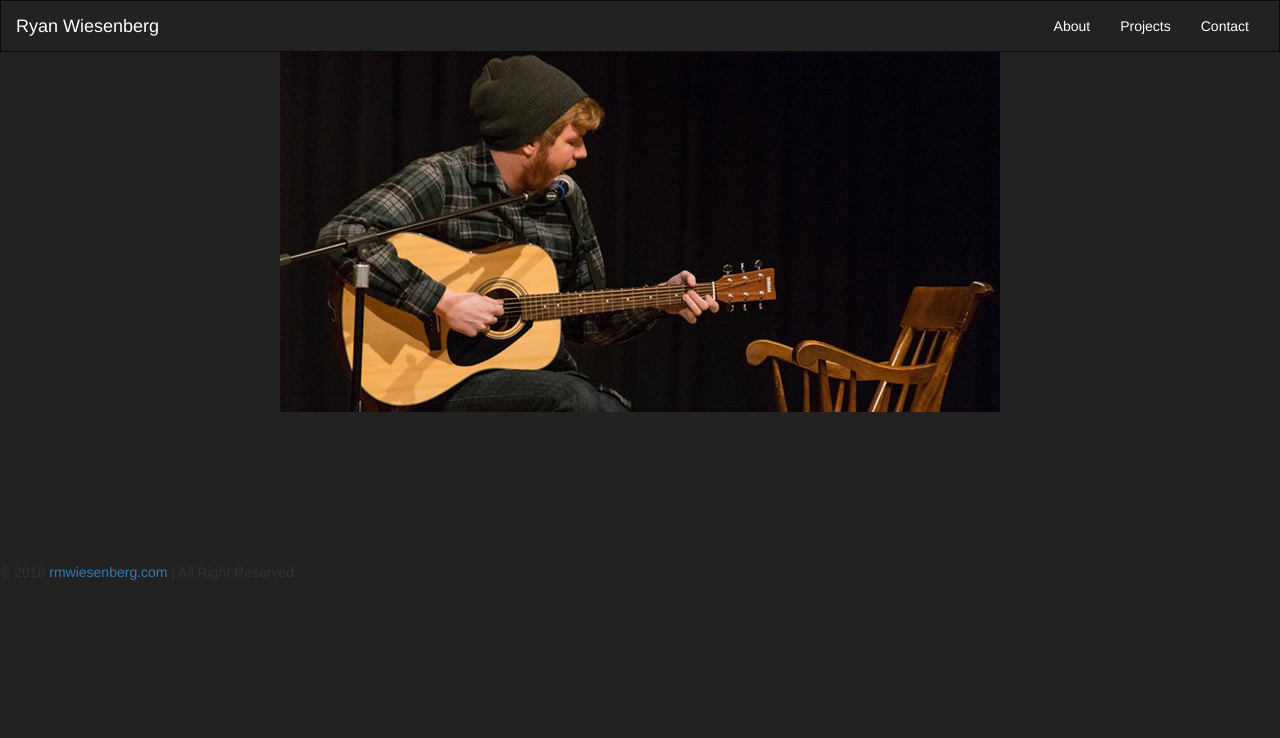
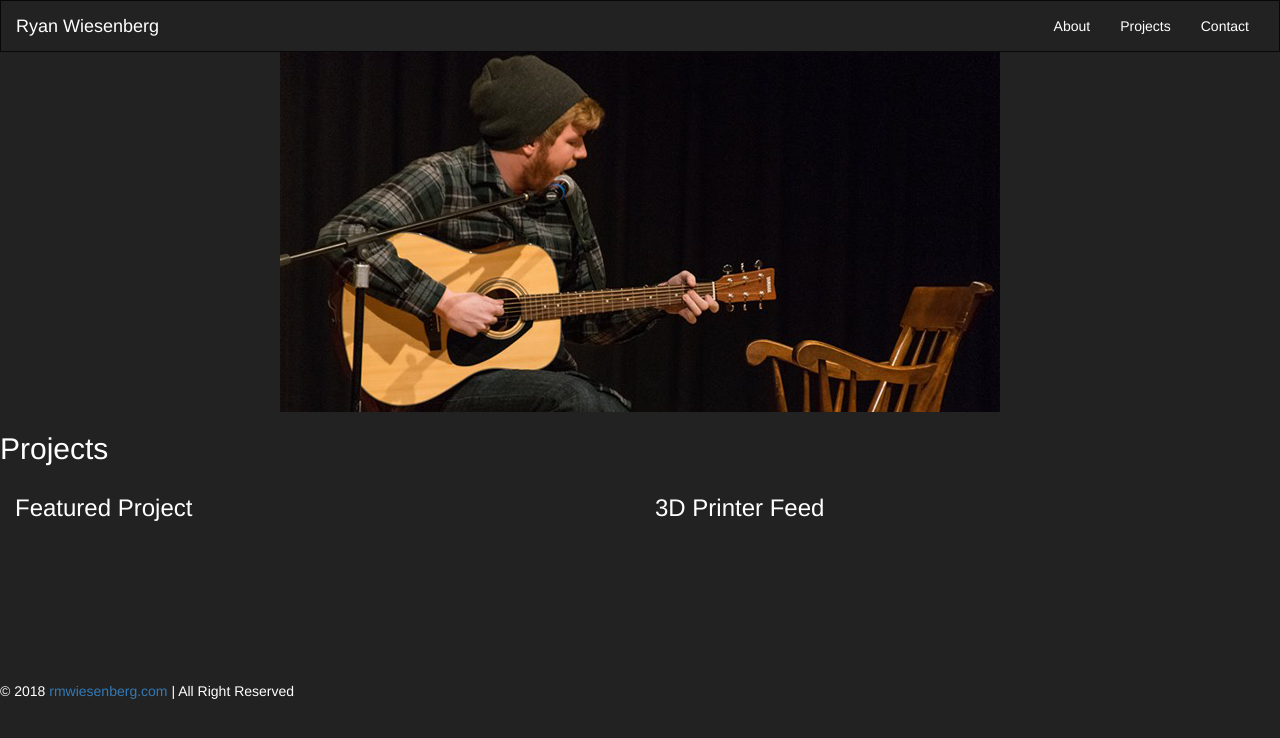
Before and after one commit to rmwiesenberg/http-website, a PHP site: page / in a window 1280 px wide. Shown: the top 738 px of the page. Run offline with PHP 8.4, Linux system fonts and the light colour scheme; a map, chart or similar area stays blank; some libraries are stand-ins or nearby versions.

Commit message:
adding a few basic titles

```diff
--- a/assets/css/style.css
+++ b/assets/css/style.css
@@ -9,6 +9,7 @@ body{
     min-width: 480px;
     width: auto !important;
     background-color: var(--gray);
+    color: white;
 }
 
 .navbar{
@@ -64,6 +65,6 @@ body{
 }
 
 .home-projects {
-    max-height: 480px;
+    max-height: 360px;
     position: relative;
 }
--- a/index.html
+++ b/index.html
@@ -43,11 +43,21 @@
 <div class="home-image" id="home-image-slides">
     <img src="/assets/img/guitar_trim.png" class="center" id="slide-images">
 </div>
+<div class="home-projects-title">
+    <h2>
+        Projects
+    </h2>
+</div>
 <div class="home-projects">
     <div class="col-md-6 col-sm-6">
-
+        <h3>
+            Featured Project
+        </h3>
     </div>
     <div class="col-md-6 col-sm-6">
+        <h3>
+            3D Printer Feed
+        </h3>
         <canvas id="video-canvas" class="center"></canvas>
         <script type="text/javascript" src="jsmpeg/jsmpeg.min.js"></script>
         <script type="text/javascript">
```
